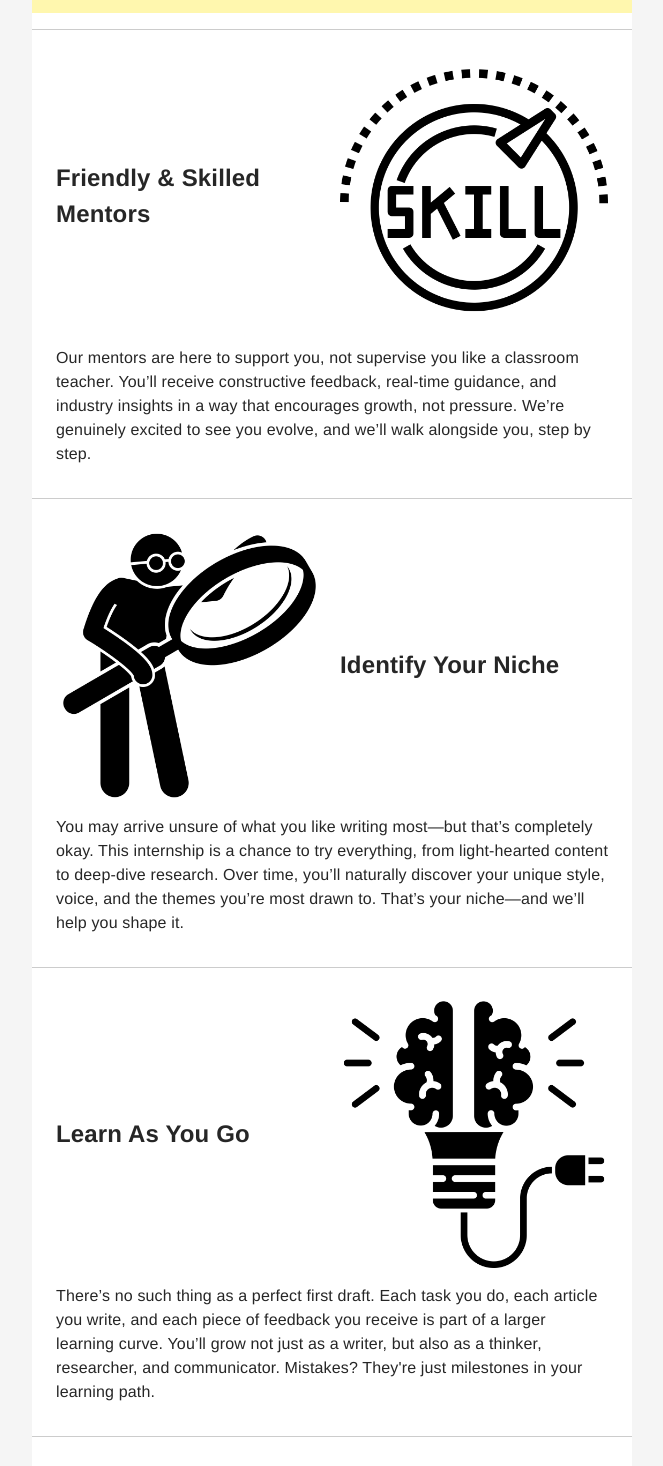
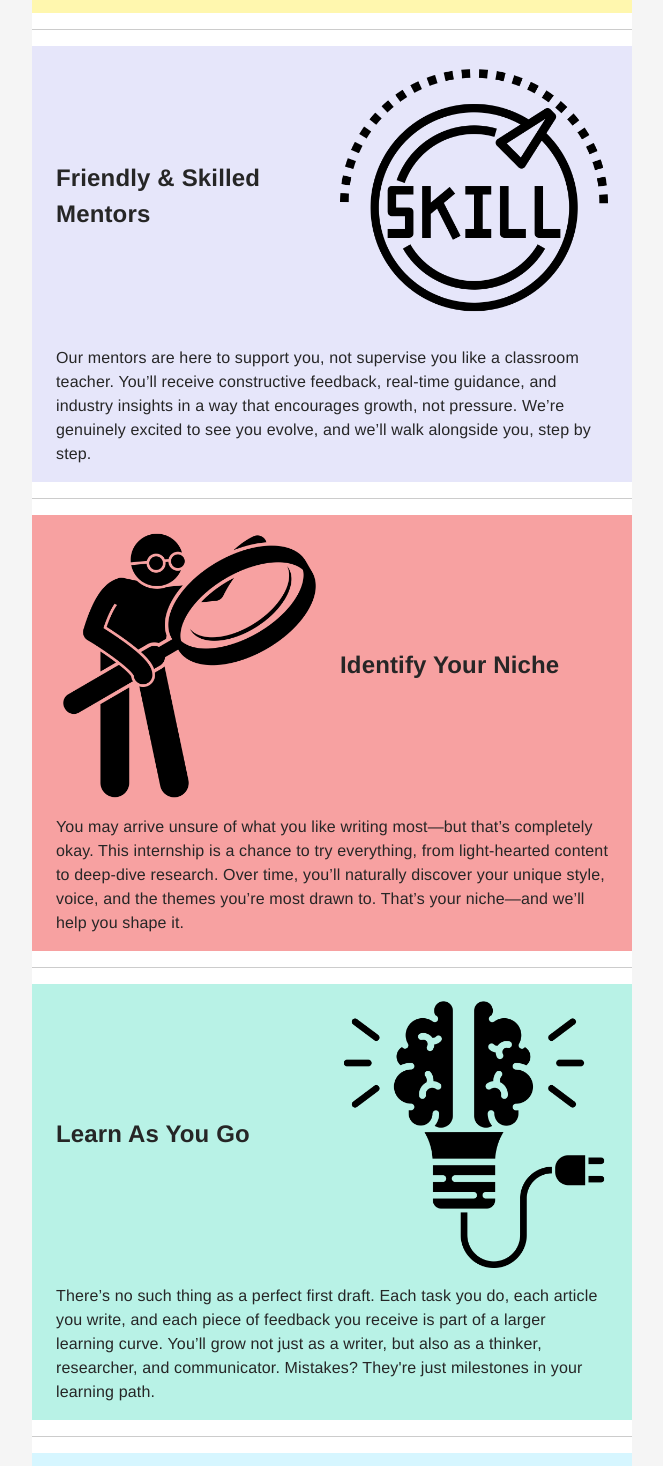
Before and after one commit to MiliReflections/Images-for-email-templates, a plain HTML site: page docs/index.html in a window 1280 px wide. Shown: the part 1364-2830 px from the top of the page, without its empty margins (308-971 px from the left). Drawn offline with Linux system fonts and the light colour scheme.

Commit message:
index.html
Signed-off-by: MiliReflections <milisha.barui@reflections.live>

```diff
--- a/docs/index.html
+++ b/docs/index.html
@@ -110,7 +110,7 @@
                   style="width:100%;border:none;border-top:1px solid #CCCCCC;margin:0"
                 />
               </div>
-              <div style="padding:16px 24px 16px 24px">
+              <div style="background-color:#E6E6FA;padding:16px 24px 16px 24px">
                 <div style="padding:0px 0px 0px 0px">
                   <table
                     align="center"
@@ -158,7 +158,7 @@
                   style="width:100%;border:none;border-top:1px solid #CCCCCC;margin:0"
                 />
               </div>
-              <div style="padding:16px 24px 16px 24px">
+              <div style="background-color:#F7A1A1;padding:16px 24px 16px 24px">
                 <div style="padding:0px 0px 0px 0px">
                   <table
                     align="center"
@@ -207,7 +207,7 @@
                   style="width:100%;border:none;border-top:1px solid #CCCCCC;margin:0"
                 />
               </div>
-              <div style="padding:16px 24px 0px 24px">
+              <div style="background-color:#B8F2E6;padding:16px 24px 0px 24px">
                 <div style="padding:0px 0px 0px 0px">
                   <table
                     align="center"
@@ -256,7 +256,7 @@
                   style="width:100%;border:none;border-top:1px solid #CCCCCC;margin:0"
                 />
               </div>
-              <div style="padding:16px 24px 16px 24px">
+              <div style="background-color:#D6F6FF;padding:16px 24px 16px 24px">
                 <div style="padding:0px 0px 0px 0px">
                   <table
                     align="center"
```
